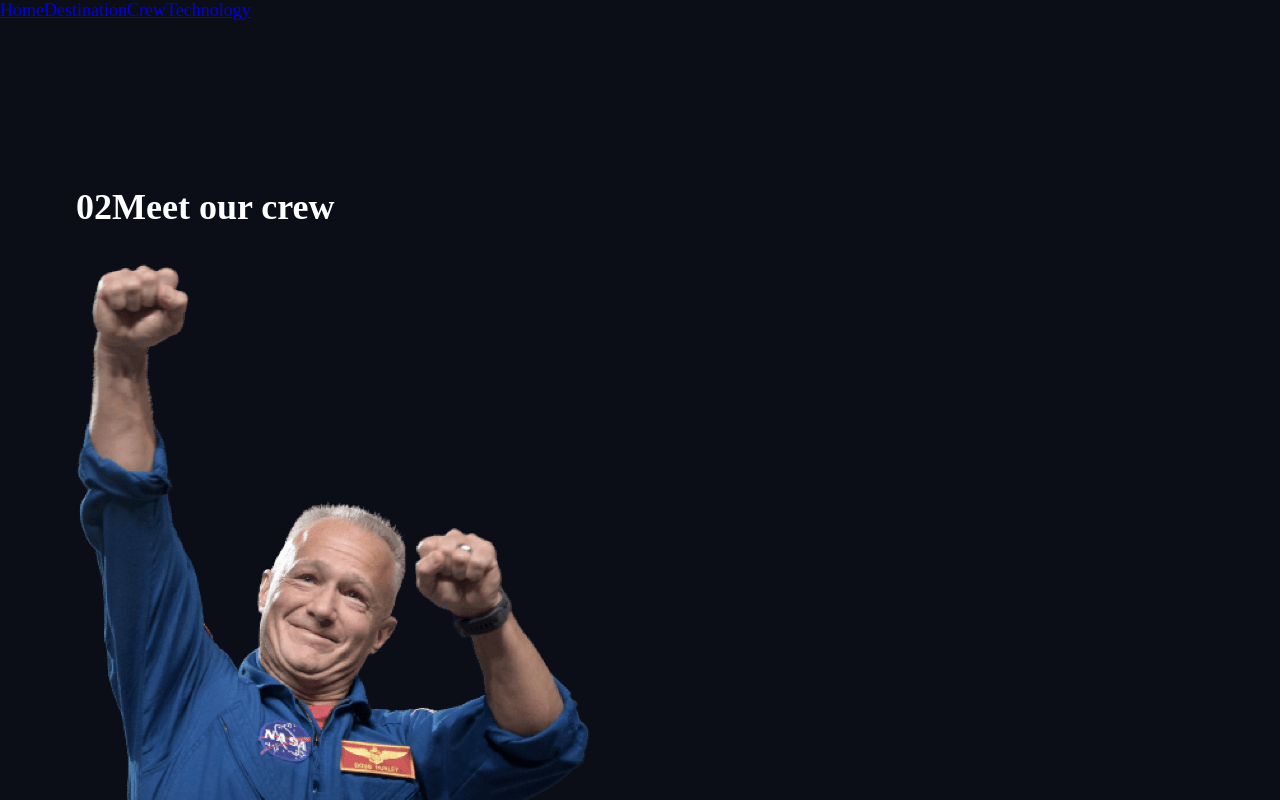
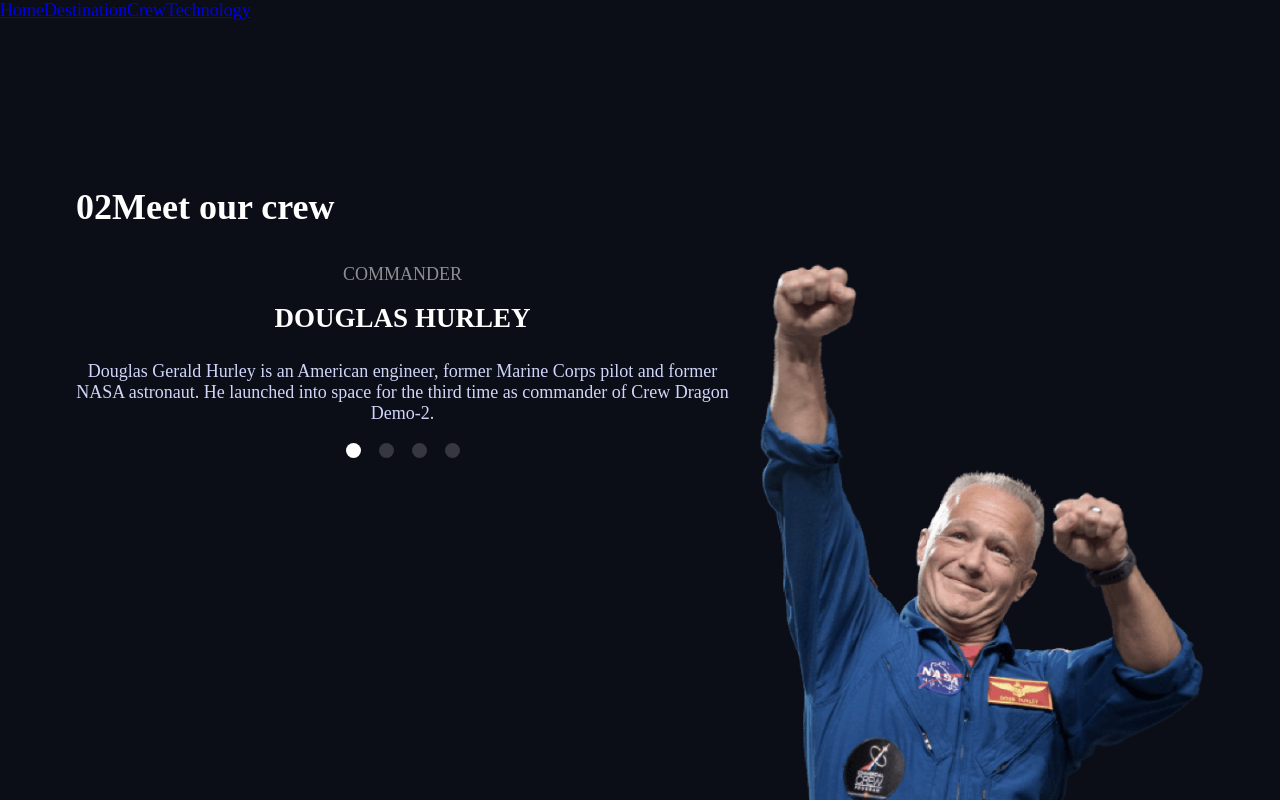
Before and after one commit to MitiaElodie/space-tourism-website-main, a Vue app: page /crew in a window 1280 px wide. Shown: the top 800 px of the page. Built offline with nearby package versions, Linux system fonts and the light colour scheme; a web font is replaced by a local one.

Commit message:
CSS: add style for crewView

```diff
--- a/src/views/CrewView.vue
+++ b/src/views/CrewView.vue
@@ -57,10 +57,15 @@
   >
     <div class="crew-view__container">
       <div class="crew-view__image-container">
-        <img :src="selected.image" :alt="`Portrait of ${ selected.name }`">
+        <img
+          class="crew-view__image"
+          :src="selected.image"
+          :alt="`Portrait of ${ selected.name }`"
+        >
       </div>
       <div class="crew-view__information-container">
         <PointSlider
+          class="crew-view__slider"
           :slider-list="crewList"
           :initially-selected="selected.id"
           @click="onCrewClick"
@@ -74,3 +79,72 @@
     </div>
   </PageBase>
 </template>
+
+<style lang="scss">
+@use '@/assets/base.scss';
+
+.crew-view {
+  &__container {
+    display: flex;
+    flex-direction: column;
+    gap: 30px;
+
+    text-align: center;
+  }
+
+  &__image-container {
+    height: var(--crew-image-size);
+    border-bottom: 0.25px solid var(--crew-separator-color);
+  }
+
+  &__image {
+    height: 100%;
+  }
+
+  &__slider {
+    justify-content: center;
+  }
+
+  &__information-container {
+    display: flex;
+    flex-direction: column;
+    gap: 1em;
+  }
+
+  &__role,
+  &__name {
+    text-transform: uppercase;
+    margin-bottom: 1em;
+  }
+
+  &__role {
+    display: block;
+    color: var(--crew-role-color);
+  }
+
+  &__biography {
+    color: var(--color-secondary-text)
+  }
+}
+@media (min-width: base.$tablet-breakpoint) {
+  .crew-view {
+    &__information-container,
+    &__details {
+      order: 1;
+    }
+
+    &__image-container,
+    &__slider {
+      order: 2;
+    }
+  }
+}
+
+@media (min-width: base.$laptop-breakpoint) {
+  .crew-view {
+    &__container {
+      flex-direction: row;
+    }
+  }
+}
+</style>
```
